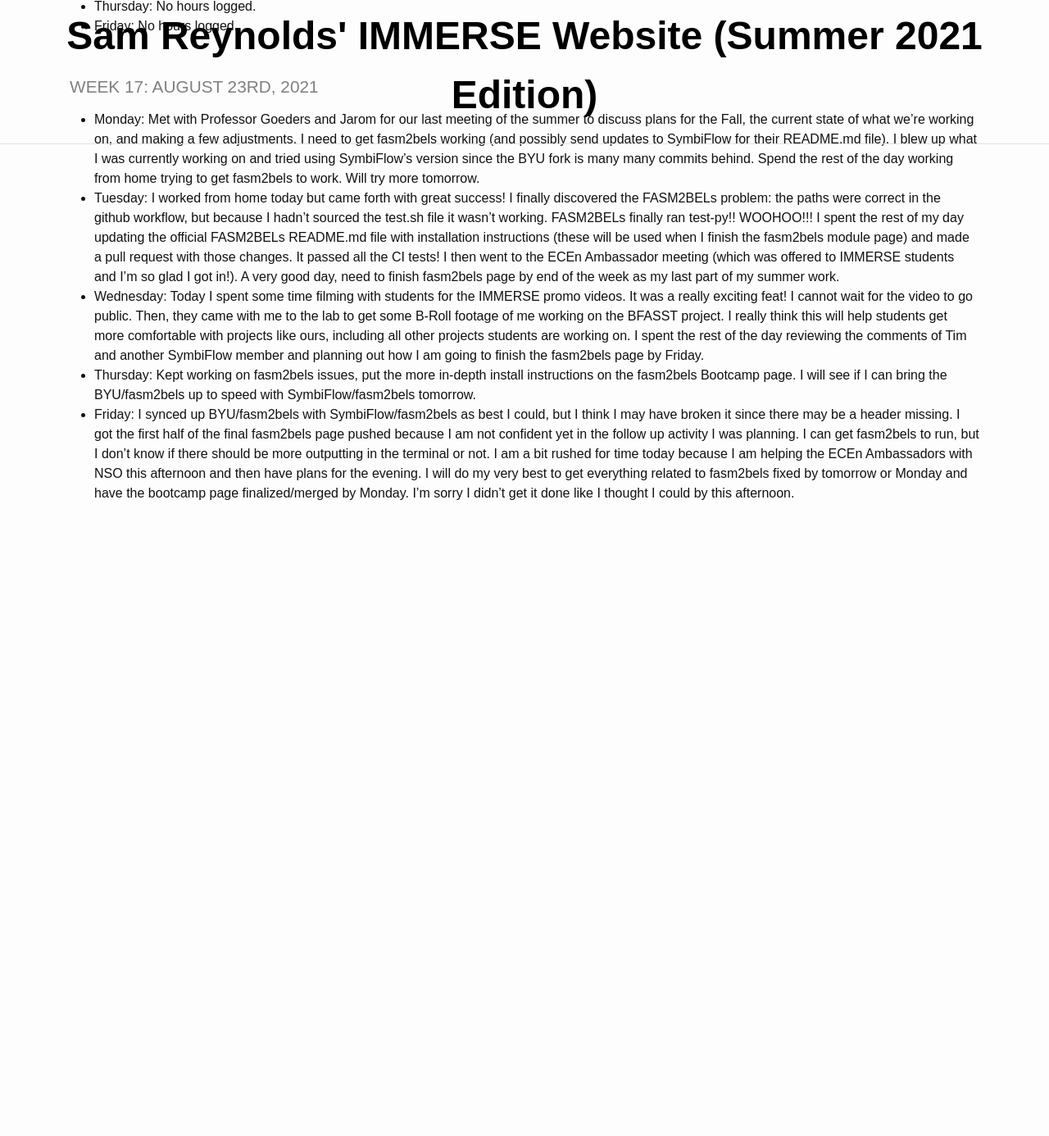
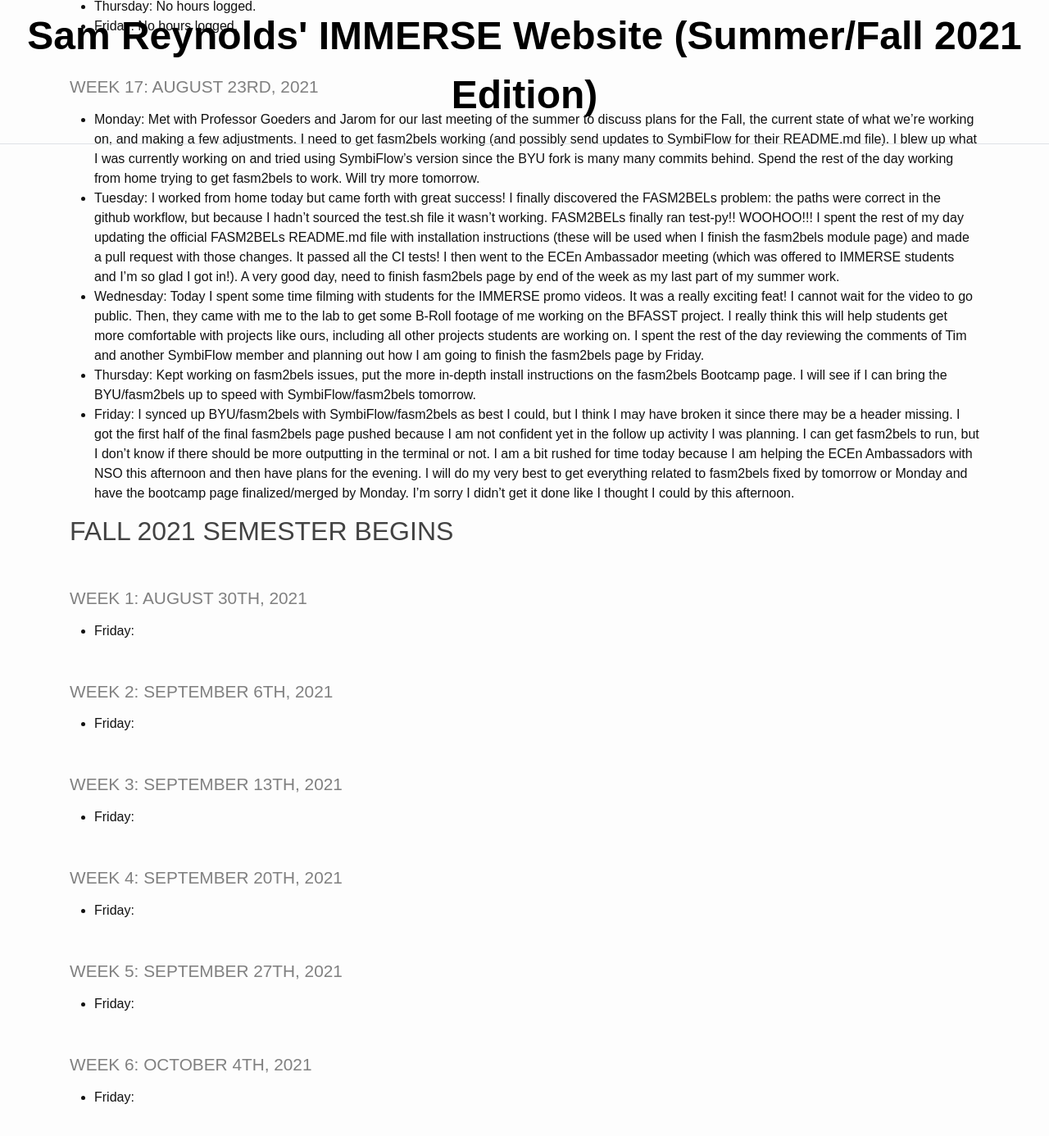
Before and after one commit to TheDHCreator/thedhcreator.github.io, a Jekyll site: the page built from _pages/log.md, in a window 1280 px wide and 1400 px high, scrolled down 6925 px. Shown: the top 1386 px of the window at 82% size. Built offline with Jekyll 4.4.1, drawn with Linux system fonts in a browser that asks for light colours; before the commit the page ends 7554 px from its top, so only the background shows below that; some of the changed text lies outside the part shown.

Commit message:
First commit of the new school year: will be committing only once a week now per Dr. Goeders instructions so I will make a commit message every single Friday of what I accomplished for the week/ School once more!

```diff
--- a/_config.yml
+++ b/_config.yml
@@ -18,7 +18,7 @@
 # You can create any custom variable you would like, and they will be accessible
 # in the templates via {{ site.myvariable }}.
 
-title: Sam Reynolds' IMMERSE Website (Summer 2021 Edition)
+title: Sam Reynolds' IMMERSE Website (Summer/Fall 2021 Edition)
 
 baseurl: "" # the subpath of your site, e.g. /blog
 url: "https://github.com/TheDHCreator/thedhcreator.github.io/" # the base hostname & protocol for your site, e.g. http://example.com
--- a/_pages/log.md
+++ b/_pages/log.md
@@ -154,3 +154,81 @@ title: IMMERSE Log
 * **Wednesday**: Today I spent some time filming with students for the IMMERSE promo videos. It was a really exciting feat! I cannot wait for the video to go public. Then, they came with me to the lab to get some B-Roll footage of me working on the BFASST project. I really think this will help students get more comfortable with projects like ours, including all other projects students are working on. I spent the rest of the day reviewing the comments of Tim and another SymbiFlow member and planning out how I am going to finish the fasm2bels page by Friday.
 * **Thursday**: Kept working on fasm2bels issues, put the more in-depth install instructions on the fasm2bels Bootcamp page. I will see if I can bring the BYU/fasm2bels up to speed with SymbiFlow/fasm2bels tomorrow.
 * **Friday**: I synced up BYU/fasm2bels with SymbiFlow/fasm2bels as best I could, but I think I may have broken it since there may be a header missing. I got the first half of the final fasm2bels page pushed because I am not confident yet in the follow up activity I was planning. I can get fasm2bels to run, but I don't know if there should be more outputting in the terminal or not. I am a bit rushed for time today because I am helping the ECEn Ambassadors with NSO this afternoon and then have plans for the evening. I will do my very best to get everything related to fasm2bels fixed by tomorrow or Monday and have the bootcamp page finalized/merged by Monday. I'm sorry I didn't get it done like I thought I could by this afternoon.
+
+
+## FALL 2021 SEMESTER BEGINS
+
+### Week 1: August 30th, 2021
+
+* **Friday**:
+
+### Week 2: September 6th, 2021
+
+* **Friday**:
+
+### Week 3: September 13th, 2021
+
+* **Friday**:
+
+### Week 4: September 20th, 2021
+
+* **Friday**:
+
+### Week 5: September 27th, 2021
+
+* **Friday**:
+
+### Week 6: October 4th, 2021
+
+* **Friday**:
+
+### Week 7: October 11th, 2021
+
+* **Friday**:
+
+### Week 8: October 18th, 2021
+
+* **Friday**:
+
+### Week 9: October 25th, 2021
+
+* **Friday**:
+
+### Week 10: November 1st, 2021
+
+* **Friday**:
+
+### Week 11: November 8th, 2021
+
+* **Friday**:
+
+### Week 12: November 15th, 2021
+
+* **Friday**:
+
+### Week 13: November 22nd, 2021
+
+* **Friday**:
+
+### Week 14: November 29th, 2021
+
+* **Friday**:
+
+### Week 15: December 6th, 2021
+
+* **Friday**:
+
+### Week 16: December 13th, 2021
+
+* **Friday**:
+
+### Week 17: December 20th, 2021
+
+* **Friday**:
+
+### Week 18: December 27th, 2021
+
+* **Friday**:
+
+
+## END OF 2021
```
